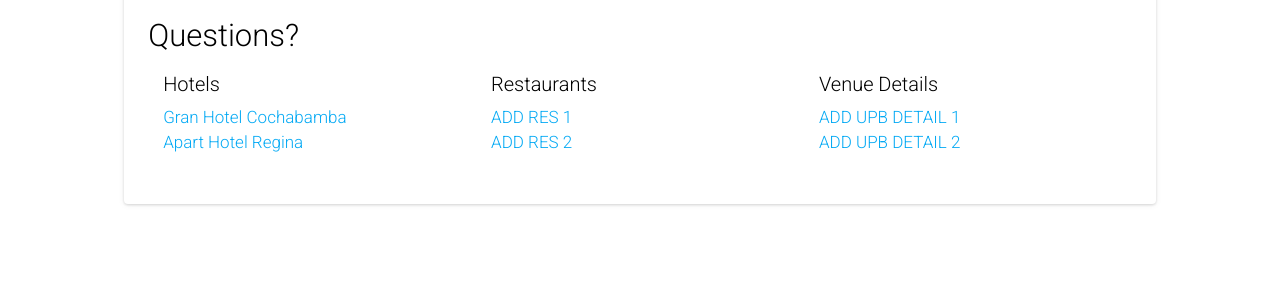
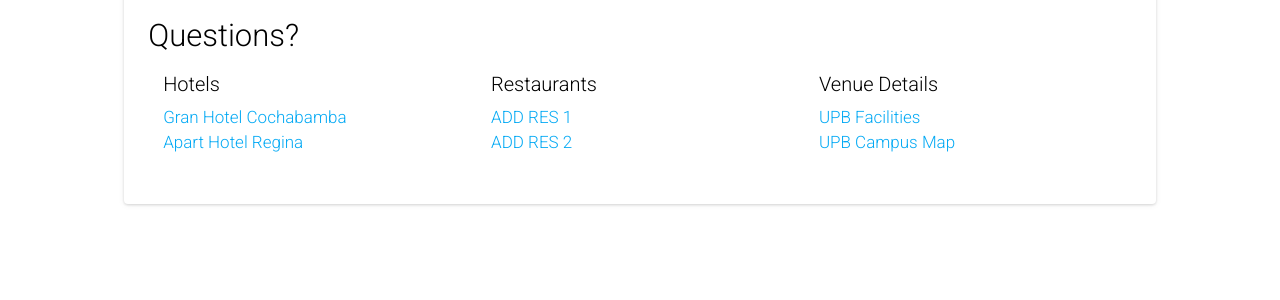
Before and after one commit to sebolbcde/bcde8, a Jekyll site: the page built from logistics.html, in a window 1280 px wide and 900 px high, scrolled down 1469 px. Shown: the part 300-600 px from the top of the window. Built offline with Jekyll 4.4.1, drawn with Linux system fonts in a browser that asks for light colours; nearby versions of some CDN libraries; comment, search, counter and statistics services are not loaded.

Commit message:
Updated website

```diff
--- a/_config.yml
+++ b/_config.yml
@@ -251,8 +251,8 @@
    -
     title: "Venue Details"
     links:
-     - {link: "https://plus.google.com/b/102444623953913144164", text: "ADD UPB DETAIL 1"}
-     - {link: "https://plus.google.com/b/102444623953913144164", text: "ADD UPB DETAIL 2"}
+     - {link: "https://plus.google.com/b/102444623953913144164", text: "UPB Facilities"}
+     - {link: "https://plus.google.com/b/102444623953913144164", text: "UPB Campus Map"}
 
 # Hackathon
 hackathonTitle: "Pre-conference Workshops"
--- a/_posts/2014-07-21-hello-world.markdown
+++ b/_posts/2014-07-21-hello-world.markdown
@@ -25,7 +25,7 @@
 #### Information
 
 * **Attendance**: we're expecting over 300 attendees.
-* **Date**: 24-25 of October.
+* **Date**: 26-27 of October.
 
 Our keynotes speakers will be:
 
```
